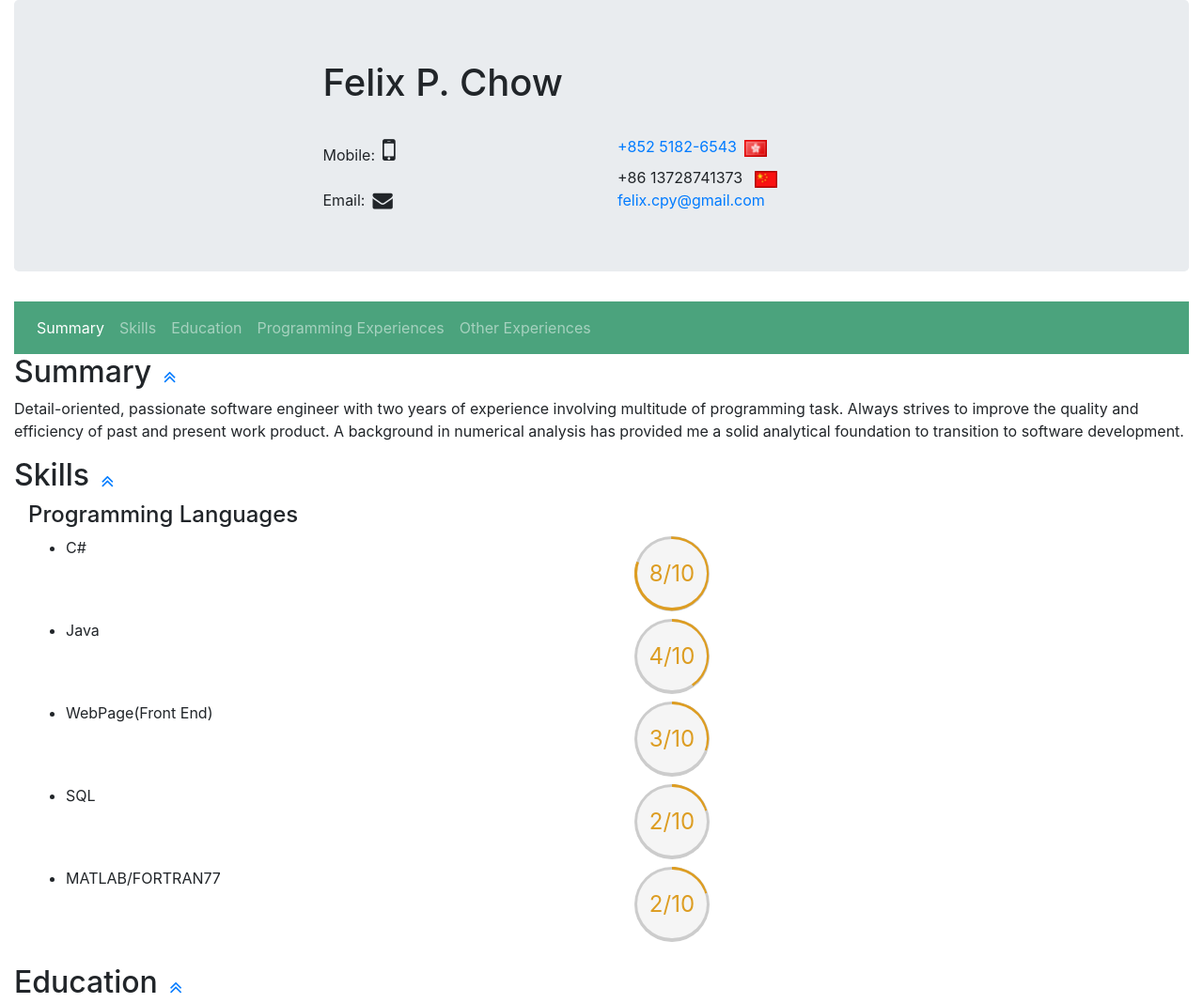
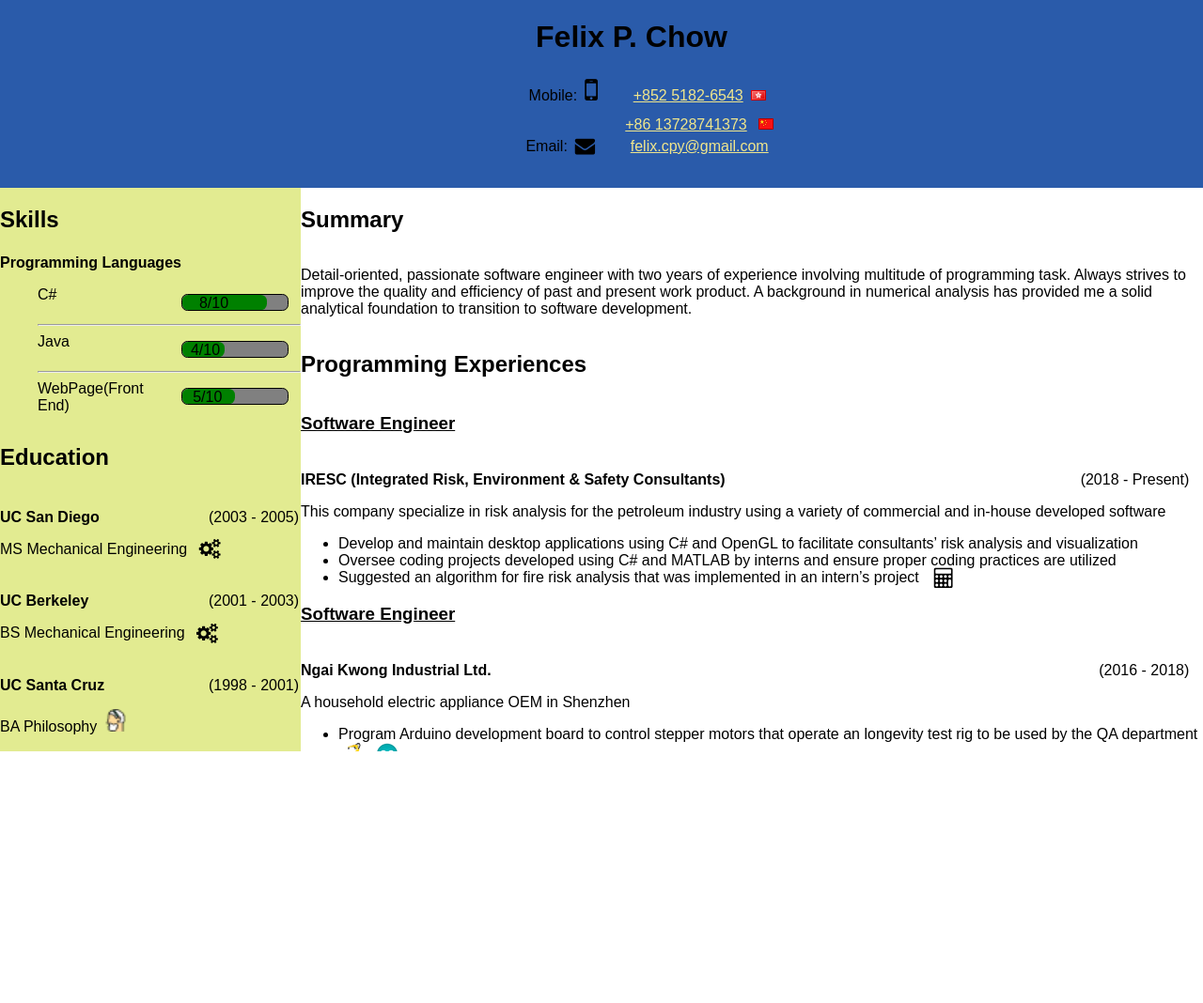
Before and after one commit to felix-cpy/CV, a plain HTML site: page index.html in a window 1280 px wide. Shown: the top 1068 px of the page at 94% size. After the commit the page ends 800 px from the top, so only its background shows below. Drawn offline with Linux system fonts and the light colour scheme.

Commit message:
Add files via upload
add narrow and wide screen formats, change colors, remove bootstrap

```diff
--- a/index.html
+++ b/index.html
@@ -13,125 +13,159 @@
   <!-- fontawesome css link for mainland china -->
   <link href="https://cdn.bootcss.com/font-awesome/4.7.0/css/font-awesome.min.css" rel="stylesheet" type="text/css">
   <!-- bootstrap required css, js, and jquery -->
-  <link rel="stylesheet" href="css/bootstrap.min.css">
   <script type="text/javascript" src="js/jquery-3.3.1.min.js"></script>
-  <script type="text/javascript" src="js/bootstrap.min.js"></script>
-  <script type="text/javascript" src="js/bootstrap.bundle.min.js"></script>
 </head>
 
 <body>
-  <div class="container-fluid" id="nameAndContact">
-    <div class="jumbotron">
-      <div id="outer_block">
-
-        <!-- contact block content -->
-        <div id="inner_block">
+  <!-- jumbotron like area at the top of the screen -->
+  <div id="contactInfo">
     <h1 id="font-weight-bold">Felix P. Chow</h1>
-          <br>
-
-          <!-- phone number and email set by jquery -->
-          <div class="contactInfo row">
-            <!-- phone number format for wide screen… -->
-            <div class="PhoneWide container">
-              <!-- hk  number row -->
-              <div class="row">
-                <div class="Title col-6 float-left">
+    <!-- display contact info in mobile device -->
+    <div class="narrowContact">
+      <div class="titlePhone">
         Mobile:<i class="fa fa-mobile fa-2x"></i>
       </div>
-                <div class="Num col-6 float-right">
       <p class="hkNum"></p>
-                </div>
-              </div>
-              <!-- mainland china number row -->
-              <div class="row">
-                <div class="Title col-6 float-left">
-                  <!-- empty space -->
-                </div>
-                <div class="Num col-6 float-right">
       <p class="mainlandNum"></p>
-                </div>
-              </div>
-              <!-- email row -->
-              <div class="row">
-                <div class="Title col-6 float-left">
+      <div class="titleEmail">
         Email:<i class="fa fa-envelope fa-lg"></i>
       </div>
-                <div class="Num col-6 float-right">
       <p class="eAddress"></p>
     </div>
+    <!-- display contact info in desktop/laptop screen -->
+    <div class="gridContainer" style="line-height: 0;">
+      <!-- display hong kong phone number -->
+      <div>
+        <div class="titlePhone" style="display: inline-block; width: 140px;">
+          Mobile:<i class="fa fa-mobile fa-2x"></i>
         </div>
+        <p class="hkNum" style="display: inline-block" ></p>
       </div>
-            <!-- narrow screeen contact format -->
-            <div class="PhoneNarrow container ">
-              <p>Mobile:<i class="fa fa-mobile fa-2x"></i></p>
-              <p class="hkNum"></p>
-              <p class="mainlandNum"></p>
-              <p>Email:<i class="fa fa-envelope fa-lg"></i></p>
-              <span class="eAddress">
+      <!-- display mainland # -->
+      <div class="">
+        <div class="titlePhone" style="display: inline-block; visibility: hidden; width: 140px;">
+          Mobile:<i class="fa fa-mobile fa-2x"></i>
         </div>
+        <p class="mainlandNum" style="display: inline-block"></p>
       </div>
+      <!-- display email -->
+      <div>
+        <div class="titleEmail" style="display: inline-block; width: 140px;">
+          Email:<i class="fa fa-envelope fa-lg"></i>
+        </div>
+        <p class="eAddress" style="display: inline-block;"></p>
       </div>
     </div>
   </div>
 
 
+  <nav >
+    <button type="button" id="btnLinksToggle" style="background-color: transparent;">
+      <img src="img/list-circle-blue-512.png" width="32px" height="32px" background-color="transparent" />
+    </button>
+    <div id="linkDropDown">
+      <a class="nav-link" href="#Summary">Summary</a>
+      <a class="nav-link" href="#Skills">Skills</a>
+      <a class="nav-link" href="#Education">Education</a>
+      <a class="nav-link" href="#ProgExp">Programming Experiences</a>
+      <a class="nav-link" href="#OtherExp">Other Experiences</a>
+    </div>
+    <div id="linkStaticMenu">
+      <a class="nav-link" href="#Summary">Summary</a>
+      <a class="nav-link" href="#Skills">Skills</a>
+      <a class="nav-link" href="#Education">Education</a>
+      <a class="nav-link" href="#ProgExp">Programming Experiences</a>
+      <a class="nav-link" href="#OtherExp">Other Experiences</a>
+    </div>
+  </nav>
+  <span id='top'></span>
   <div class="Narrow">
-      <nav class="navbar navbar-expand-sm navbar-dark " style="background-color: #4BA37D;">
-        <button class="navbarBtn navbar-toggler" type="btn btn-lg" data-toggle="collapse" data-target="#navbarToggle">
-          <img src="img/list-circle-blue-512.png" width="32px" height="32px" />
-        </button>
-        <ul class="collapse nav navbar-nav navbar-collapse" id="navbarToggle">
-          <li class="nav-item"><a class="nav-link active" href="#Summary">Summary</a></li>
-          <li class="nav-item"><a class="nav-link" href="#Skills">Skills</a></li>
-          <li class="nav-item"><a class="nav-link" href="#Education">Education</a></li>
-          <li class="nav-item"><a class="nav-link" href="#ProgExp">Programming Experiences</a></li>
-          <li class="nav-item"><a class="nav-link" href="#OtherExp">Other Experiences</a></li>
-        </ul>
-      </nav>
-
-      <div id="Summary">
+    <span class="anchor" id="Summary"></span>
+    <div>
       <h2>Summary</h2>
-        <a class="linkToTop" href="#nameAndContact"><i class="fa fa-angle-double-up fa-lg" href="#nameAndContact"></i></a>
       <p>
         Detail-oriented, passionate software engineer with two years of experience involving multitude of programming task. Always strives to improve the quality and efficiency of past and present work product. A background in numerical analysis
         has provided me a solid analytical foundation to transition to software development.
       </p>
     </div>
-      <div id="Skills">
+    <span class="anchor" id="Skills"></span>
+    <div>
       <h2>Skills</h2>
-        <a class="linkToTop" href="#nameAndContact"><i class="fa fa-angle-double-up fa-lg" href="#nameAndContact"></i></a>
-        <div class="clear container col-12">
+      <a class="linkToTop" href="#top"></a>
+      <div>
         <h4>Programming Languages</h4>
         <ul id="skillsList">
           <!-- skills inserted here by JavaScript -->
         </ul>
       </div>
     </div>
-      <div id="Education">
+    <span class="anchor" id="Education"></span>
+    <div style="z-index: -10">
       <h2>Education</h2>
-        <a class="linkToTop" href="#nameAndContact"><i class="fa fa-angle-double-up fa-lg" href="#nameAndContact"></i></a>
-        <div class="EduHolder container col-12">
+      <a class="linkToTop" href="#top"></a>
+      <div class="EduHolder">
         <!-- education background inserted here by javascript -->
       </div>
     </div>
-      <div id="ProgExp">
+    <span class="anchor" id="ProgExp"></span>
+    <div>
       <h2>Programming Experiences</h2>
-        <a class="linkToTop" href="#nameAndContact"><i class="fa fa-angle-double-up fa-lg" href="#nameAndContact"></i></a>
-        <div class="container col-12" id="progExpHolder">
+      <a class="linkToTop" href="#top"></a>
+      <div class="progExpHolder">
         <!-- experiences inserted by JavaScript -->
       </div>
     </div>
-      <div id="OtherExp">
+    <span class="anchor" id="OtherExp"></span>
+    <div>
       <h2>Other Experiences</h2>
-        <a class="linkToTop" href="#nameAndContact"><i class="fa fa-angle-double-up fa-lg" href="#nameAndContact"></i></a>
-        <div class="container col-12" id="ExpHolder">
+      <a class="linkToTop" href="#top"></a>
+      <div class="ExpHolder">
         <!-- experiences inserted by JavaScript -->
       </div>
     </div>
   </div>
-    <script type="text/javascript" src="index.js">
 
-    </script>
+  <div class="Wide">
+    <div id="sideBar">
+      <div>
+        <h2>Skills</h2>
+        <div>
+          <h4 style="margin-top: 0.2rem;">Programming Languages</h4>
+          <ul id="skillsListWide">
+            <!-- skills inserted here by JavaScript -->
+          </ul>
+        </div>
+      </div>
+      <div class="">
+        <h2>Education</h2>
+        <a class="linkToTop" href="#top"></a>
+        <div class="EduHolder">
+          <!-- education background inserted here by javascript -->
+        </div>
+      </div>
+
+    </div>
+    <div id="mainContents">
+      <span id='top'></span>
+      <h2>Summary</h2>
+      <p>
+        Detail-oriented, passionate software engineer with two years of experience involving multitude of programming task. Always strives to improve the quality and efficiency of past and present work product. A background in numerical analysis
+        has provided me a solid analytical foundation to transition to software development.
+      </p>
+      <h2>Programming Experiences</h2>
+      <a class="linkToTop" href="#top"></a>
+      <div class="progExpHolder">
+        <!-- experiences inserted by JavaScript -->
+      </div>
+      <h2>Other Experiences</h2>
+      <a class="linkToTop" href="#top"></a>
+      <div class="ExpHolder">
+        <!-- experiences inserted by JavaScript -->
+      </div>
+    </div>
+  </div>
+
+  <script type="text/javascript" src="index.js"></script>
 </body>
 
 </html>
--- a/index.js
+++ b/index.js
@@ -1,15 +1,33 @@
+// write contact info using js
 $('.hkNum').append("<a href='tel:+852-5182-6543'>+852 5182-6543</a><img src='img/hkflag.png' alt='(Hong Kong)'> ")
-$('.mainlandNum').append("+86 13728741373 <img src='img/chinaflag.png' alt='(Mainland China)'>");
+$('.mainlandNum').append("<a href='tel: +86 13728741373'>+86 13728741373</a> <img src='img/chinaflag.png' alt='(Mainland China)'>");
 $('.eAddress').append('<a href="mailto: felix.cpy@gmail.com">felix.cpy@gmail.com</a>');
+
+// specify behavior of the nav section
+$('#linkDropDown').hide();
+$('#btnLinksToggle').on("click", function(){
+  if ($('#linkDropDown').css("display") == 'none') {
+    $('#linkDropDown').show();
+    $('nav').css("height", "10rem");
+  } else {
+    $('#linkDropDown').hide();
+    $('nav').css("height", "3rem");
+  }
+});
+$('.nav-link').on("click", function(){
+  $('#linkDropDown').hide();
+  $('nav').css("height", "3rem");
+});
+
 
 // write html using javascript to dynamically adapt to pages of different widths
 //skills
 // rating should be from 0 to 10
 function CreateSkillRatingEntry(skill, rating){
   var listItemStr = [
-    '<div class="row">',
-      '<div class="col-6 float-left">' + skill + '</div>',
-      '<div class="col-3 float-right">',
+    '<div style="height: 6rem;">',
+      '<div style="float: left; width: 50%; text-align: left;">' + skill + '</div>',
+      '<div style="float: right; width: 50%">',
           '<div class="cirRatings c100 p'+ rating+ '0 small orange">',
             '<span>' + rating + '/10</span>',
             '<div class="slice">',
@@ -18,15 +36,36 @@ function CreateSkillRatingEntry(skill, rating){
             '</div>',
           '</div>',
       '</div>',
+
     '</div>'
   ].join('\n');
   return listItemStr;
 }
-$('#skillsList').append("<li>"+CreateSkillRatingEntry('C#',8) +"</li>");
-$('#skillsList').append("<li>"+CreateSkillRatingEntry('Java',4) +"</li>");
-$('#skillsList').append("<li>"+CreateSkillRatingEntry('WebPage(Front End)',3)+"</li>");
-$('#skillsList').append("<li>"+CreateSkillRatingEntry('SQL',2)+"</li>");
-$('#skillsList').append("<li>"+CreateSkillRatingEntry('MATLAB/FORTRAN77',2)+"</li>");
+
+function CreateSkillRatingProgBar(skill, rating){
+  var listItemStr = [
+    '<div style="height: 2rem;">',
+      '<div style="float: left; width: 50%; text-align: left;">' + skill + '</div>',
+      '<div style="float: right; width: 50%">',
+          '<div style="width: 80%; height: 1rem; margin: 0.5rem auto; background-color: gray; border: 1px solid black; border-radius: 0.4rem">',
+            '<div style="width: '+ rating+ '0%; background-color: green; height: 100%; border-radius: 0.4rem;">',
+            '<span style="margin-left: 20%">' + rating + '/10</span>',
+            '</div>',
+          '</div>',
+      '</div>',
+    '</div>'
+  ].join('\n');
+  return listItemStr;
+}
+$('#skillsList').append(CreateSkillRatingEntry('C#',8) +'<hr>');
+$('#skillsList').append(CreateSkillRatingEntry('Java',4) +"<hr>");
+$('#skillsList').append(CreateSkillRatingEntry('WebPage(Front End)',5));
+//$('#skillsList').append(CreateSkillRatingEntry('SQL',3));
+$('#skillsListWide').append(CreateSkillRatingProgBar('C#',8) +'<hr>');
+$('#skillsListWide').append(CreateSkillRatingProgBar('Java',4) +"<hr>");
+$('#skillsListWide').append(CreateSkillRatingProgBar('WebPage(Front End)',5));
+//$('#skillsListWide').append(CreateSkillRatingProgBar('SQL',3));
+// $('#skillsList').append(CreateSkillRatingEntry('MATLAB/FORTRAN77',2));
 
 //Education history
 class EduHistory{
@@ -38,9 +77,9 @@ class EduHistory{
   }
   CreateHTML(){
     var retStr =['<div >',
-    '<h4 class="float-left">' + this.schoolName + '</h4>',
-        '<span class="float-right">('+this.startDate+" - "+this.endDate+')</span>',
-      '<p style="clear: both">'+this.major+'</p>',
+    '<h4 style="display: inline-block; width: 60%; ">' + this.schoolName + '</h4>',
+        '<span style="display: inline-block; width: 38%; text-align: right;">('+this.startDate+" - "+this.endDate+')</span>',
+      '<p >'+this.major+'</p>',
       '</div>'].join('\n');
     return retStr;
   }
@@ -50,20 +89,6 @@ var schools = [new EduHistory('UC San Diego', 2003, 2005, 'MS Mechanical Enginee
 schools.push(new EduHistory('UC Berkeley',2001,2003,'BS Mechanical Engineering <i class="fa fa-cogs fa-lg" aria-hidden="true"></i>'));
 schools.push(new EduHistory('UC Santa Cruz', 1998, 2001, 'BA Philosophy' +
 '<img src="img/greek.png" style="width: 24px; height=24px;" data-toggle="popover" data-trigger="hover">'));
-
-$(function() {
-  $('[data-toggle="popover"]').popover(
-    {
-      placement: 'bottom',
-      html: true,
-      delay: {hide: 1000},
-      content: function(){
-      return 'Icons made by <a href="https://www.freepik.com/" title="Freepik">Freepik</a> from <a href="https://www.flaticon.com/" title="Flaticon">www.flaticon.com</a> is licensed by <a href="http://creativecommons.org/licenses/by/3.0/" title="Creative Commons BY 3.0" >CC 3.0 BY</a>';
-    }}
-  );
-})
-
-console.log(schools);
 for (var i = 0; i < schools.length; i++) {
     $('.EduHolder').append(schools[i].CreateHTML());
 }
@@ -84,15 +109,15 @@ class Experience{
   }
 
   CreateHTML(){
-    var retStr = ['<div>'];
-    retStr.push('<h4><u>' + this.jobTitle + '</u></h4>');
-    retStr.push('<div class="row">');
-    retStr.push('<h6 class="col-6 float-left">'
+    var retStr = ['<div style="margin: 5px auto;">'];
+    retStr.push('<h3><u>' + this.jobTitle + '</u></h3>');
+    retStr.push('<div>')
+    retStr.push('<div style="display: inline-block; width: 70%"><h4 >'
                 + this.companyName
-                + '</h6>');
-    retStr.push('<span class="col-6 float-right" style="text-align: right;">('
+                + '</h4></div>');
+    retStr.push('<div  style="display: inline-block; text-align: right; width: 28%">('
                 + this.start + ' - '+ this.end
-                + ')</span>');
+                + ')</div>');
     retStr.push('</div>');
     retStr.push('<p style="clear: both">' + this.summary + '</p>');
     retStr.push('<ul>');
@@ -111,6 +136,7 @@ class Experience{
   }
 }
 
+// write both programming experiences
 var tmpExpStore = new Experience('Software Engineer',
 'IRESC (Integrated Risk, Environment & Safety Consultants)',
 2018,
@@ -130,7 +156,7 @@ tmpExpStore.AddItems('Develop console applications using C# to communicate with
 tmpExpStore.AddItems('Develop desktop application, using Java Swing, to be installed in single board computers to standardize QA reporting and photographing of defects');
 tmpExpStore.AddItems('Front end web development for mobile app (WeChat)');
 PExps.push(tmpExpStore);
-
+// other technical experiences
 tmpExpStore = new Experience('Test Engineer','Ngai Kwong Industrial Ltd.',2011,2015, '' );
 tmpExpStore.AddItems('Develop test plans for QC’s department and procedures for new products and ensure that they conform to product spec and safety standards');
 tmpExpStore.AddItems('Oversee tests performed by other engineers');
@@ -151,9 +177,9 @@ Exps.push(tmpExpStore);
 
 for (var i = 0; i < PExps.length; i++) {
   var str = PExps[i].CreateHTML();
-  $('#progExpHolder').append(str);
+  $('.progExpHolder').append(str);
 }
 
 for (var i = 0; i < Exps.length; i++) {
-  $('#ExpHolder').append(Exps[i].CreateHTML());
+  $('.ExpHolder').append(Exps[i].CreateHTML());
 }
--- a/styles.css
+++ b/styles.css
@@ -1,74 +1,161 @@
-.jumbotron .Title{
-  display: inline-block;
-  width: 10rem;
+body {
+  font-family: 'Arial', sans-serif;
+  padding: 0px;
 }
 
-.jumbotron #outer_block{
-  text-align: center;
+#contactInfo {
+  margin: 0;
+  margin-left: 0;
+  background-color: #2a5baa;
+  position: fixed;
+  left: 0;
+  top: 0;
+  height: 16rem;
+  width: 100%;
+  padding-left: 2rem;
+  z-index: 201;
 }
-
-.jumbotron #inner_block{
-  padding: 0;
-  text-align: left;
-  display: inline-block;
-  width: 50%;
-}
-
-.jumbotron>contactInfo{
-  margin-left: 0;
-}
-
-.Num{
-  white-space: nowrap;
-}
-
-.jumbotron p{
-  margin: auto 2px;
-}
-
-.email #eAddress{
+#contactInfo a { color: khaki}
+.email #eAddress {
   display: inline-block;
 }
 
-.contactInfo img{
+.contactInfo img {
   height: 18px;
   width: 24px
 }
 
-@media screen and (min-width: 550px){
-  .PhoneNarrow{display: none;}
-  .PhoneWide{display: block;}
+/* desktop/laptop screen */
+@media only screen and (min-width: 1080px) {
+  nav, .Narrow, .narrowContact {
+    display: none;
+    /* visibility: hidden; */
+  }
+  #contactInfo{
+    height: 25vh;
+    width: 100%;
+    text-align: center;
+    overflow-y: auto;
+  }
+  .gridContainer{
+    line-height: 0;
+  }
+  .gridContainer>div{
+    height: 30px;
+  }
+}
+@media only screen and (max-width: 1079px){
+  .Wide, .gridContainer{display: none;}
 }
 
-
-@media screen and (max-width: 550px) {
-
-  .jumbotron #outer_block{
-    text-align: left;
+/* wider width setting */
+@media only screen and (min-width: 550px) {
+  #btnLinksToggle{display: none;}
+  #linkStaticMenu{display: block;}
+  #linkDropDown{display: none;}
+  .nav-link{
+    display: inline-block;
+    text-decoration: none;
+    font-size: 0.75rem;
+    color: white;
+    border-right: 1px solid white;
+    padding: 0 0.21rem 0 0.2rem;
+    margin-top: 0.75rem;
   }
-  .jumbotron #inner_block{
-    width: 100%;
+  .nav-link:last-child{
+    border: none;
   }
-  .PhoneNarrow{display: block;}
-  .PhoneWide{display: none;}
+  nav{ height: 3rem;}
 }
 
-.navbarBtn{
-  border-color: white;
+/* narrowest settting */
+@media only screen and (max-width: 550px) {
+  #btnLinksToggle{
+    display: inline-block;
+    padding-top: 0.5rem;
+    border: none;
+  }
+  #linkStaticMenu{display: none;}
+  #linkDropDown{display: block;}
+  .Narrow{display: block;}
+  .nav-link {
+    display: block;
+    text-decoration: none;
+    line-height: 1.5rem;
+    color: white;
+  }
 }
 
-.clear{
-  clear:both;
+nav {
+  background-color: #4BA37D;
+  position: fixed;
+  left: 0;
+  top: 16rem;
+  width: 100%;
+  height: 3rem;
+  z-index: 200;
 }
 
-h2{
+.anchor{
+  display: block;
+  visibility: hidden;
+  position: relative;
+  top: -20rem;
+}
+
+.clear {
+  clear: both;
+}
+
+h2 {
   display: inline-block;
 }
 
-.c100.small{
+.c100.small {
   font-size: 3rem;
 }
 
-img, .fa{
+img, .fa {
   margin-left: 0.5rem;
 }
+
+.Narrow{
+  z-index: 0;
+  position: relative;
+  top: 20rem;
+}
+
+.Wide{
+  z-index: 0;
+  position: relative;
+  top: 20rem;
+}
+.Wide>div{
+  display: inline-block;
+}
+#sideBar{
+  position: fixed;
+  left: 0;
+  top: 25vh;
+  height: 75vh;
+  width: 25%;
+  overflow-y: auto;
+  background-color: rgba(193, 212, 23, 0.472);
+}
+
+#mainContents{
+  position: fixed;
+  left: 25%;
+  top: 25vh;
+  width: 75%;
+  height: 75vh;
+  overflow-y: scroll;
+  background-color: white;
+}
+
+#ProgExp h3, h4{
+  margin-bottom: 0;
+}
+#OtherExp h3, h4{
+  margin-bottom: 0;
+}
```
Lines whose indentation alone changed are shown as unchanged.
